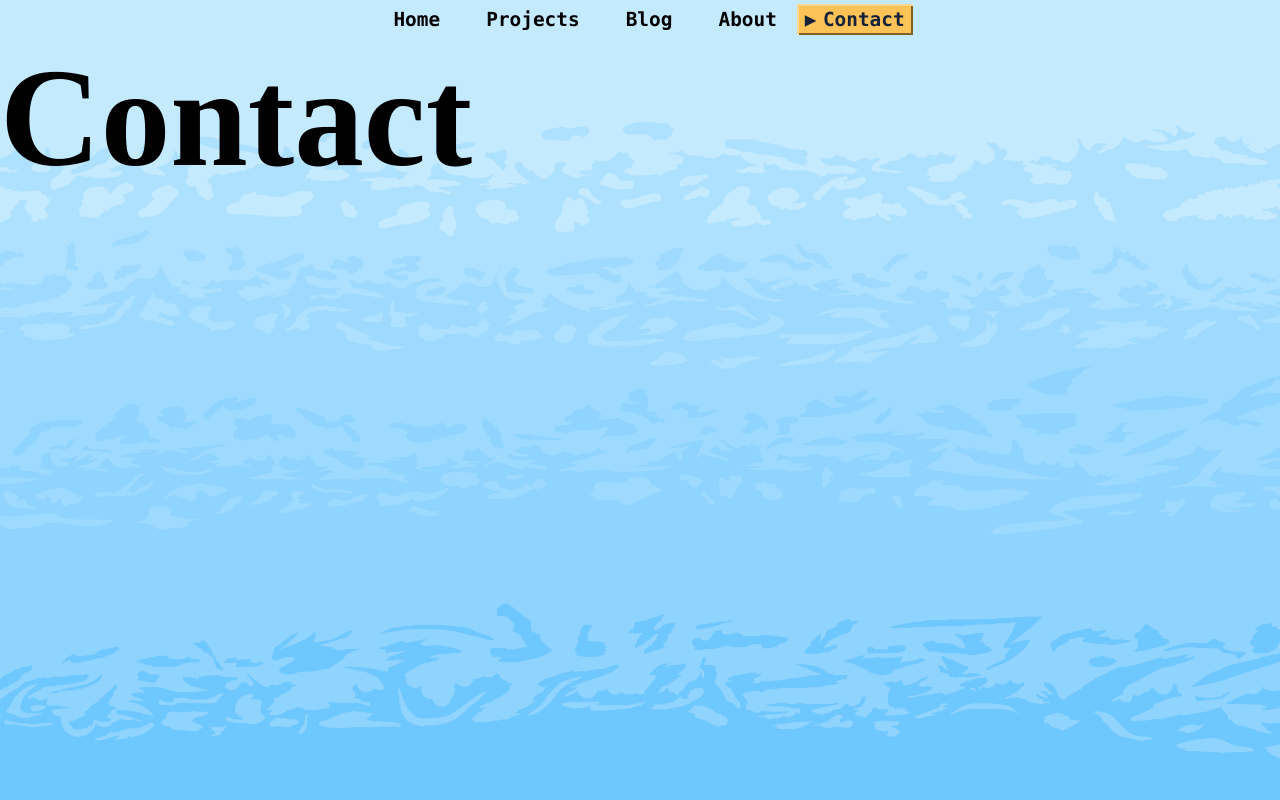
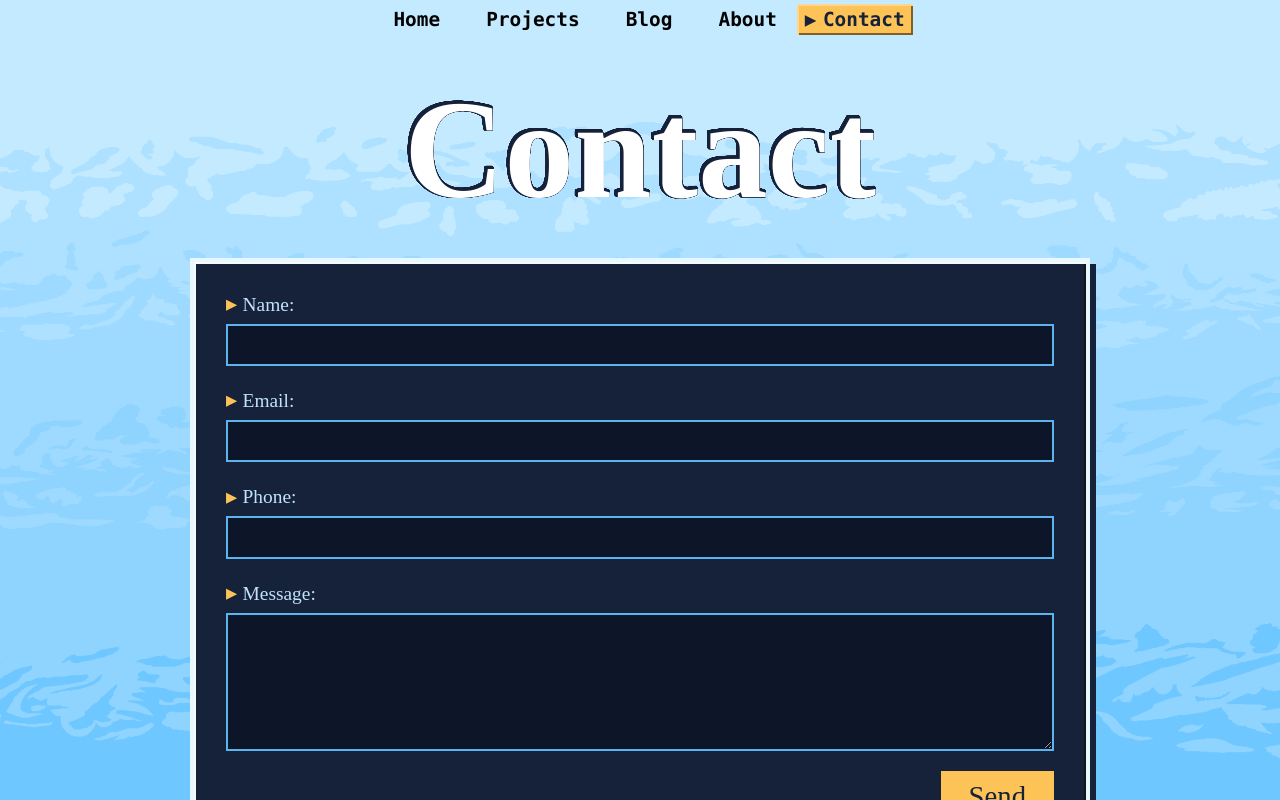
Before and after one commit to ben-me/portfolio, a Nuxt app: page /contact in a window 1280 px wide. Built offline with nearby package versions, Linux system fonts and the light colour scheme; a web font is replaced by a local one.

Commit message:
feat: add contact form

```diff
--- a/app/assets/css/base.css
+++ b/app/assets/css/base.css
@@ -1,7 +1,9 @@
 @layer base {
   .wrapper {
     position: absolute;
-    inset: 0;
+    top: 0;
+    left: 0;
+    right: 0;
     max-width: 90rem;
     margin-inline: auto;
   }
--- a/app/layouts/default.vue
+++ b/app/layouts/default.vue
@@ -26,6 +26,7 @@ div {
 
   main {
     position: relative;
+    overflow-y: auto;
   }
 }
 </style>
--- a/app/pages/contact/index.vue
+++ b/app/pages/contact/index.vue
@@ -1,5 +1,246 @@
+<script setup lang="ts">
+import * as v from "valibot";
+
+import type { ContactForm } from "#shared/schemas/contact";
+
+import { ContactSchema } from "#shared/schemas/contact";
+
+type FormKey = keyof ContactForm;
+
+const form = ref<ContactForm>({
+  name: "",
+  email: "",
+  phone: "",
+  subject: "",
+  description: "",
+});
+
+const errors = ref<Partial<Record<FormKey, string>>>({});
+
+function validateField(field: FormKey) {
+  const value = form.value[field];
+  if (typeof value === "string" && !value.trim()) {
+    delete errors.value[field];
+    return;
+  }
+  const result = v.safeParse(ContactSchema.entries[field], value);
+  if (result.success) {
+    delete errors.value[field];
+  }
+  else {
+    errors.value[field] = result.issues[0].message;
+  }
+}
+
+function handleSubmit() {
+  const result = v.safeParse(ContactSchema, form.value);
+  if (!result.success) {
+    const { nested = {} } = v.flatten<typeof ContactSchema>(result.issues);
+    errors.value = {
+      name: nested.name?.[0],
+      email: nested.email?.[0],
+      phone: nested.phone?.[0],
+      subject: nested.subject?.[0],
+      description: nested.description?.[0],
+    };
+    return;
+  }
+  errors.value = {};
+  form.value = { name: "", email: "", phone: "", subject: "", description: "" };
+}
+</script>
+
 <template>
   <section class="wrapper">
     <h1>Contact</h1>
+
+    <form novalidate @submit.prevent="handleSubmit">
+      <div>
+        <label for="name">
+          <span aria-hidden="true">▶</span>
+          Name:
+        </label>
+        <input
+          id="name"
+          v-model="form.name"
+          type="text"
+          autocomplete="name"
+          :aria-invalid="!!errors.name || undefined"
+          :aria-describedby="errors.name ? 'name-error' : undefined"
+          @blur="validateField('name')"
+        >
+        <span v-if="errors.name" id="name-error" role="alert">{{ errors.name }}</span>
+      </div>
+
+      <div>
+        <label for="email">
+          <span aria-hidden="true">▶</span>
+          Email:
+        </label>
+        <input
+          id="email"
+          v-model="form.email"
+          type="email"
+          autocomplete="email"
+          :aria-invalid="!!errors.email || undefined"
+          :aria-describedby="errors.email ? 'email-error' : undefined"
+          @blur="validateField('email')"
+        >
+        <span v-if="errors.email" id="email-error" role="alert">{{ errors.email }}</span>
+      </div>
+
+      <div>
+        <label for="phone">
+          <span aria-hidden="true">▶</span>
+          Phone:
+        </label>
+        <input
+          id="phone"
+          v-model="form.phone"
+          type="tel"
+          autocomplete="tel"
+          :aria-invalid="!!errors.phone || undefined"
+          :aria-describedby="errors.phone ? 'phone-error' : undefined"
+          @blur="validateField('phone')"
+        >
+        <span v-if="errors.phone" id="phone-error" role="alert">{{ errors.phone }}</span>
+      </div>
+
+      <div>
+        <label for="description">
+          <span aria-hidden="true">▶</span>
+          Message:
+        </label>
+        <textarea
+          id="description"
+          v-model="form.description"
+          rows="5"
+          :aria-invalid="!!errors.description || undefined"
+          :aria-describedby="errors.description ? 'description-error' : undefined"
+          @blur="validateField('description')"
+        />
+        <span v-if="errors.description" id="description-error" role="alert">{{ errors.description }}</span>
+      </div>
+
+      <button>
+        Send
+      </button>
+    </form>
   </section>
 </template>
+
+<style scoped>
+section {
+  padding: 2rem 1rem 3rem;
+  display: flex;
+  flex-direction: column;
+  align-items: center;
+  gap: 1.5rem;
+}
+
+h1 {
+  font-family: "Jersey 10";
+  color: var(--c-white);
+  filter: var(--outline);
+}
+
+form {
+  width: 100%;
+  max-width: 56.25rem;
+  background: var(--c-panel);
+  border: 4px solid var(--c-panel-border);
+  box-shadow:
+    inset 2px 2px 0 color-mix(in oklab, var(--c-panel-border) 50%, white),
+    inset -2px -2px 0 color-mix(in oklab, var(--c-panel-border) 20%, black),
+    6px 6px 0 var(--c-border);
+  display: flex;
+  flex-direction: column;
+  gap: 1.25rem;
+  padding: 1.75rem 2rem 2rem;
+
+  label {
+    display: flex;
+    align-items: center;
+    gap: 0.4rem;
+    font-family: "Jersey 15";
+    font-size: var(--fs-0);
+    color: var(--c-sky-200);
+    margin-block-end: 0.3rem;
+    user-select: none;
+
+    span:first-child {
+      color: var(--c-gold);
+      display: inline-block;
+      width: 0.7em;
+      font-size: 0.75em;
+      line-height: 1;
+    }
+  }
+
+  input,
+  textarea {
+    background: color-mix(in oklab, var(--c-panel) 80%, black);
+    color: var(--c-cream-100);
+    border: 2px solid var(--c-sky-400);
+    padding: 0.45rem 0.75rem;
+    outline: none;
+    transition: border-color 0.1s;
+
+    &:focus {
+      border-color: var(--c-gold);
+    }
+
+    &[aria-invalid="true"] {
+      border-color: var(--c-rose);
+    }
+  }
+
+  textarea {
+    resize: vertical;
+    min-height: 7rem;
+  }
+
+  div {
+    display: flex;
+    flex-direction: column;
+  }
+}
+
+span[role="alert"] {
+  font-family: var(--ff-mono);
+  font-size: var(--fs--1);
+  color: var(--c-rose);
+  margin-block-start: 0.25rem;
+
+  &::before {
+    content: "✕ ";
+  }
+}
+
+button {
+  padding: 0.25rem 1.75rem 0.15rem;
+  cursor: pointer;
+  align-self: end;
+  border: 2px solid var(--btn-border);
+  box-shadow: 4px 4px 0 var(--c-border);
+  transition: all 0.08s;
+  font-family: "Jersey 15";
+  font-size: var(--fs-1);
+  background: var(--c-gold);
+  color: var(--c-ink-900);
+
+  &:active {
+    transform: translate(var(--offset), var(--offset));
+    box-shadow: 0 0 0 var(--btn-color);
+  }
+
+  &:focus-visible {
+    outline: 2px dashed var(--c-gold);
+    outline-offset: 3px;
+  }
+
+  &:hover {
+    background: color-mix(in oklab, var(--c-gold) 75%, white);
+  }
+}
+</style>
--- /dev/null
+++ b/shared/schemas/contact.ts
@@ -0,0 +1,31 @@
+import * as v from 'valibot'
+
+export const ContactSchema = v.object({
+  name: v.pipe(
+    v.string(),
+    v.nonEmpty('Name is required'),
+    v.minLength(2, 'At least 2 characters'),
+  ),
+  email: v.pipe(
+    v.string(),
+    v.nonEmpty('Email is required'),
+    v.email('Invalid email address'),
+  ),
+  phone: v.pipe(
+    v.string(),
+    v.nonEmpty('Phone is required'),
+    v.regex(/^\+?[\d\s\-().]{7,}$/, 'Invalid phone number'),
+  ),
+  subject: v.pipe(
+    v.string(),
+    v.nonEmpty('Subject is required'),
+    v.minLength(3, 'At least 3 characters'),
+  ),
+  description: v.pipe(
+    v.string(),
+    v.nonEmpty('Description is required'),
+    v.minLength(10, 'At least 10 characters'),
+  ),
+})
+
+export type ContactForm = v.InferInput<typeof ContactSchema>
```
